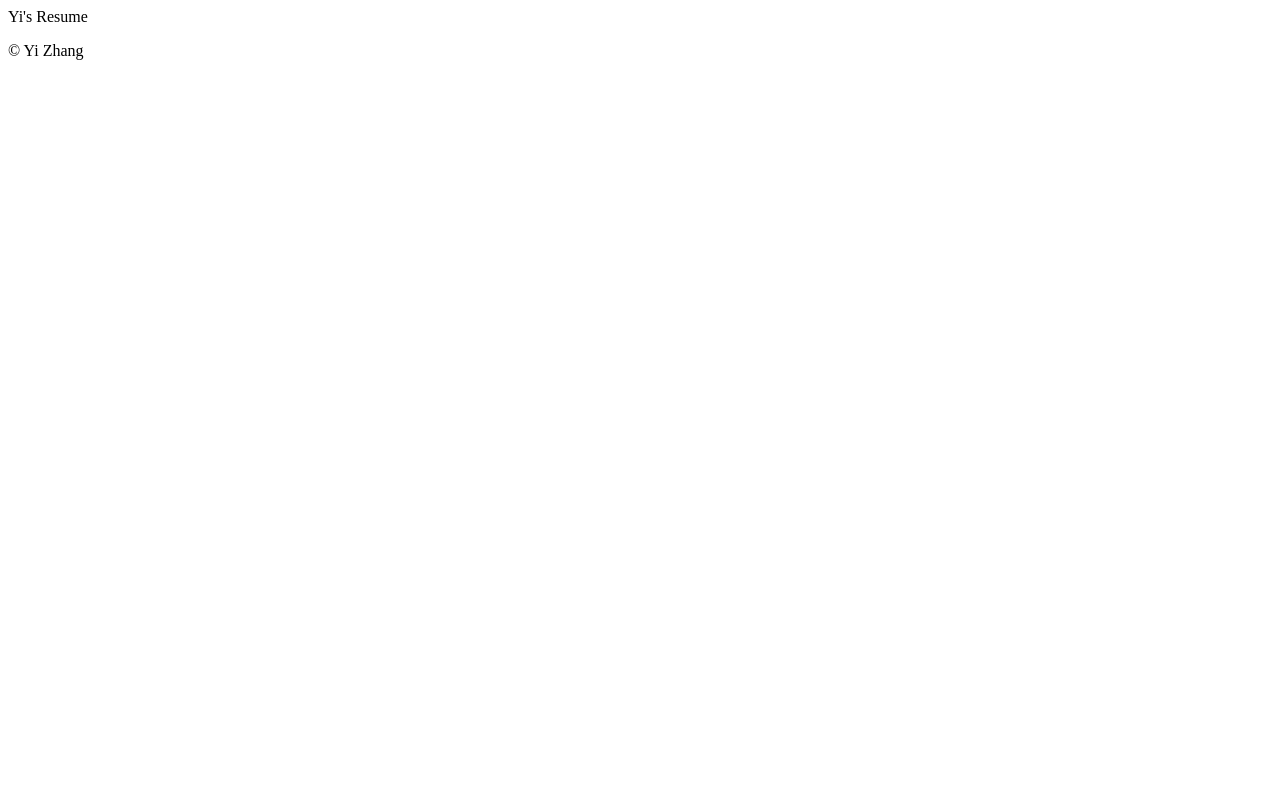
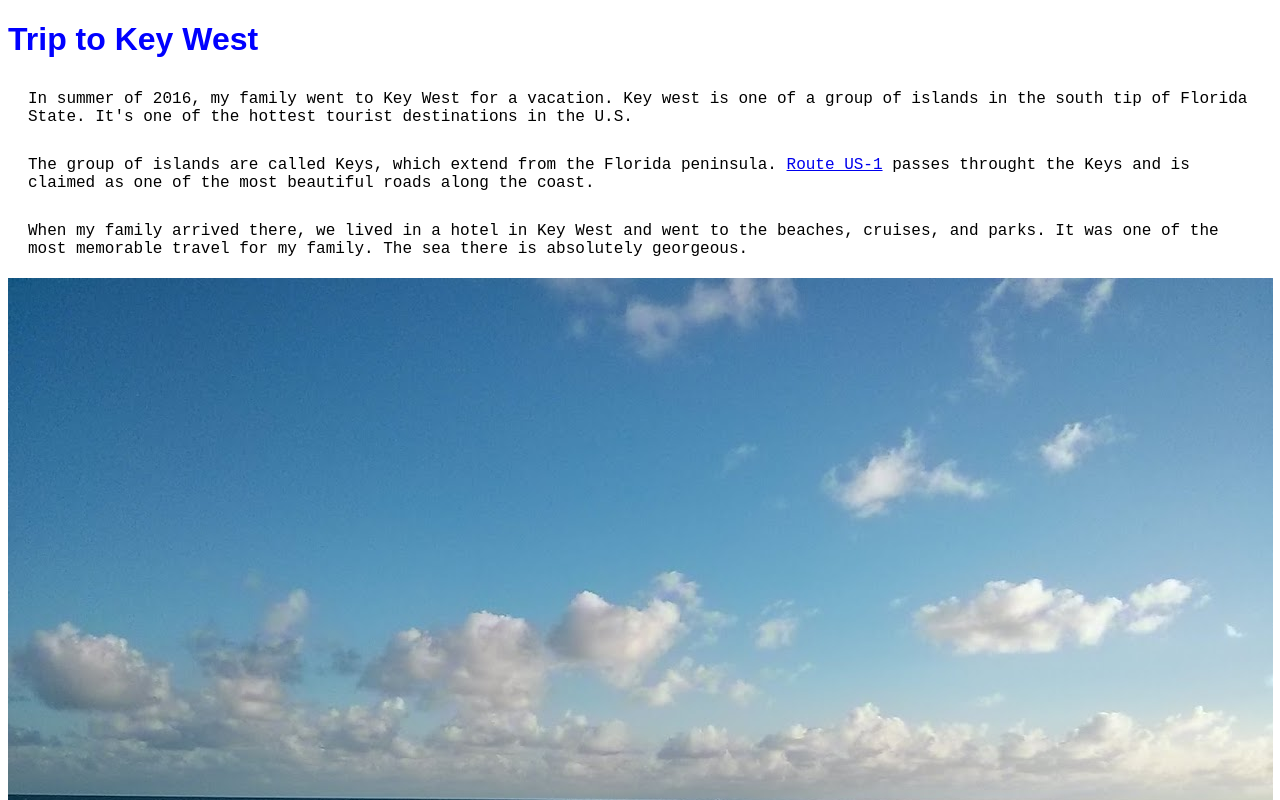
Before and after one commit to lacitrus/html-me-something, a plain HTML site: page index.html in a window 1280 px wide. Shown: the top 800 px of the page. Drawn offline with Linux system fonts and the light colour scheme.

Commit message:
Finished changes Added all needed elements for the assignment

```diff
--- a/index.html
+++ b/index.html
@@ -1,24 +1,31 @@
 <!DOCTYPE html>
 <html>
 <head>
+    <link rel="stylesheet" href="styles.css">
 <title>
-Yi's Resume
+ My trip to Key West
 </title>
 </head>
 <body>
 <header>
-Yi's Resume
+<h1>Trip to Key West</h1>
 </header>
 
 <main>
 
 <article>
+<p>In summer of 2016, my family went to Key West for a vacation. Key west is one of a group of islands in the south tip of Florida State. It's one of the hottest tourist destinations in the U.S.</p>
+<p>The group of islands are called Keys, which extend from the Florida peninsula. <a href="https://en.wikipedia.org/wiki/U.S._Route_1">Route US-1</a> passes throught the Keys and is claimed as one of the most beautiful roads along the coast.</p>
+<p>When my family arrived there, we lived in a hotel in Key West and went to the beaches, cruises, and parks. It was one of the most memorable travel for my family. The sea there is absolutely georgeous.</p>
+<img src="images/key_west.jpg" alt="Key West">
+<p>And here is the photo for the cruise ship that parked near the port in Key West.</p>
+<img src="images/cruise.jpg" alt="Cruise">
 
 </article>
 
 </main>
 <footer>
-    <p> &copy Yi Zhang</p>
+ <p class="footer"> &copy Yi Zhang</p>
 </footer>
 
 </body>
--- /dev/null
+++ b/styles.css
@@ -0,0 +1,15 @@
+h1{
+    font-family: Arial, Helvetica, sans-serif;
+    color: blue;
+}
+
+
+p{
+    font-family: Courier New, Courier, monospace;
+    padding: 10px;
+    margin: 10px;
+}
+
+p.footer{
+text-align: center;
+}
```
Also changed, not shown: images/cruise.jpg (added), images/key_west.jpg (added).
